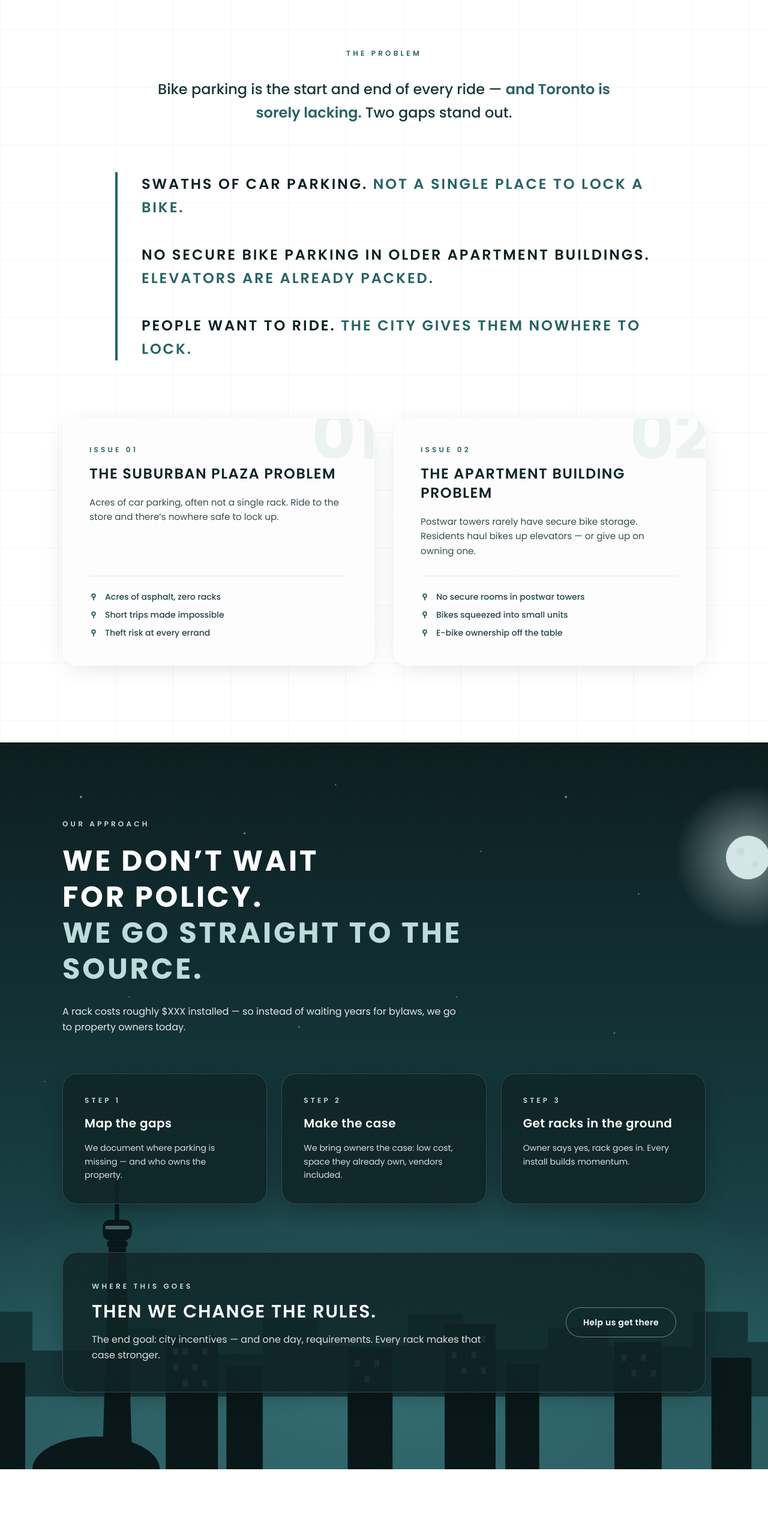
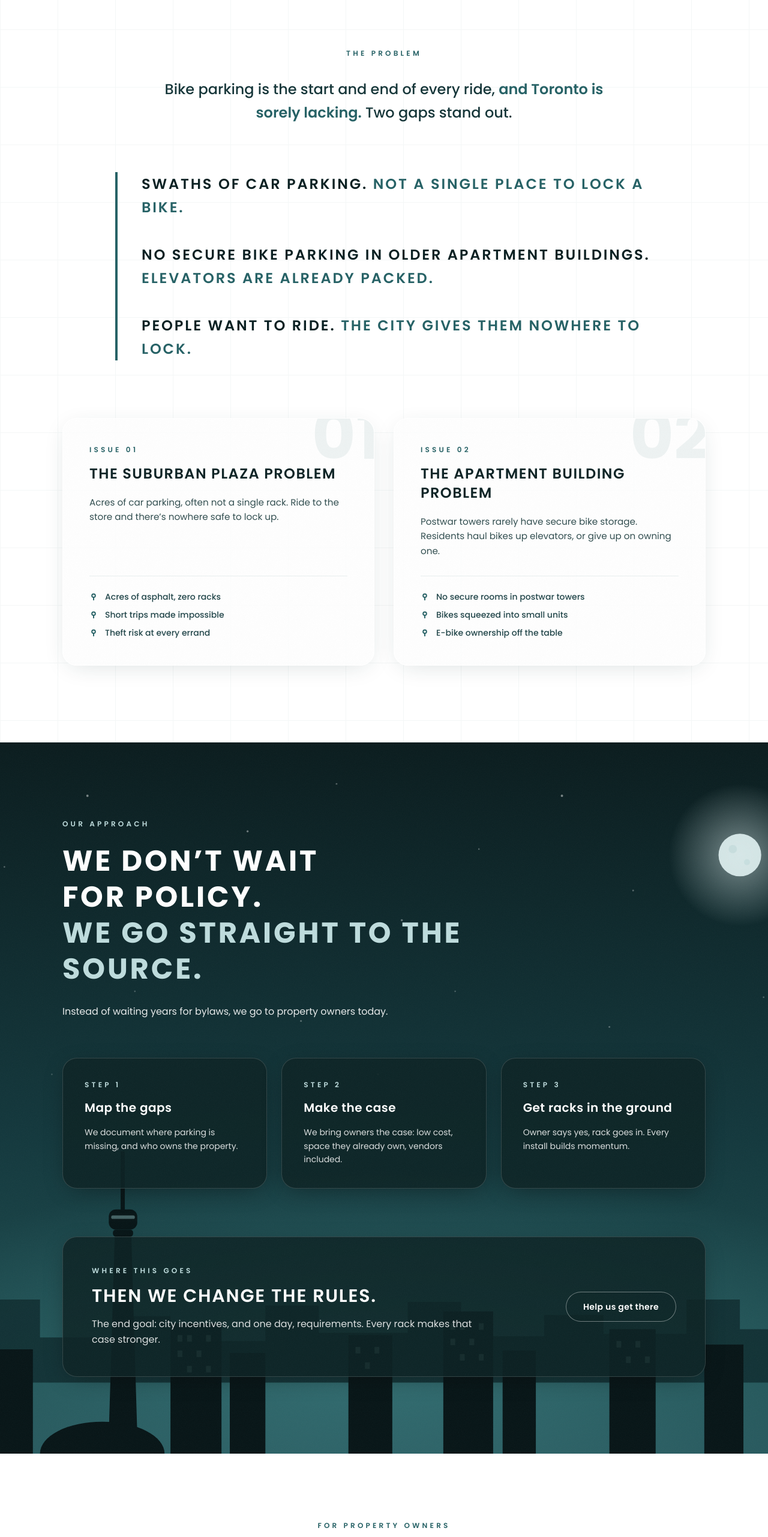
Before and after one commit to bpatoronto/bpat-website, a React (Vite) app: page / in a window 1280 px wide. Shown: the part 900-3463 px from the top of the page at 60% size. Built offline with nearby package versions, Linux system fonts and the light colour scheme.

Commit message:
Style: text changes

```diff
--- a/index.html
+++ b/index.html
@@ -6,10 +6,10 @@
     <link rel="icon" type="image/svg+xml" href="/favicon.svg" />
     <link rel="apple-touch-icon" href="/favicon_2.jpeg" />
 
-    <title>Bike Parking Alliance of Toronto — Secure bike parking for every ride</title>
+    <title>Bike Parking Alliance of Toronto, Secure bike parking for every ride</title>
     <meta
       name="description"
-      content="The Bike Parking Alliance of Toronto is fighting for secure, abundant bike parking across the city. Every ride ends at a rack — let's make sure there is one."
+      content="The Bike Parking Alliance of Toronto is fighting for secure, abundant bike parking across the city. Every ride ends at a rack, let's make sure there is one."
     />
     <link rel="canonical" href="https://bpat.ca/" />
     <meta name="robots" content="index, follow" />
@@ -20,7 +20,7 @@
     <!-- Open Graph -->
     <meta property="og:type" content="website" />
     <meta property="og:site_name" content="Bike Parking Alliance of Toronto" />
-    <meta property="og:title" content="Bike Parking Alliance of Toronto — Secure bike parking for every ride" />
+    <meta property="og:title" content="Bike Parking Alliance of Toronto, Secure bike parking for every ride" />
     <meta
       property="og:description"
       content="Toronto doesn't have nearly enough places to park a bike. We're fixing that, one rack at a time."
--- a/src/components/Approach.tsx
+++ b/src/components/Approach.tsx
@@ -5,7 +5,7 @@ const steps = [
   {
     step: 'Step 1',
     title: 'Map the gaps',
-    body: 'We document where parking is missing — and who owns the property.',
+    body: 'We document where parking is missing, and who owns the property.',
   },
   {
     step: 'Step 2',
@@ -40,7 +40,7 @@ export default function Approach() {
             <span className="text-pine-200">We go straight to the source.</span>
           </h2>
           <p className="mt-6 max-w-2xl text-base leading-relaxed text-white/90 md:mt-7">
-            A rack costs roughly $XXX installed — so instead of waiting years for bylaws, we go
+            {/*A rack costs roughly $XXX installed*/} Instead of waiting years for bylaws, we go
             to property owners today.
           </p>
         </Reveal>
@@ -66,7 +66,7 @@ export default function Approach() {
                 Then we change the rules.
               </h3>
               <p className="mt-4 text-sm leading-relaxed text-white/85 md:text-base">
-                The end goal: city incentives — and one day, requirements. Every rack makes
+                The end goal: city incentives, and one day, requirements. Every rack makes
                 that case stronger.
               </p>
             </div>
--- a/src/components/Logo.tsx
+++ b/src/components/Logo.tsx
@@ -6,7 +6,7 @@ type LogoProps = {
   compact?: boolean
 }
 
-/** Ring-and-post mark that doubles as a "P" for parking — the BPAT logo. */
+/** Ring-and-post mark that doubles as a "P" for parking, the BPAT logo. */
 export function LogoMark({ className = 'h-9 w-9' }: { className?: string }) {
   return (
     <svg
@@ -33,7 +33,7 @@ export function LogoMark({ className = 'h-9 w-9' }: { className?: string }) {
 
 export default function Logo({ className = '', compact = false }: LogoProps) {
   return (
-    <Link to="/" className={`group flex items-center gap-3 ${className}`} aria-label="Bike Parking Alliance of Toronto — home">
+    <Link to="/" className={`group flex items-center gap-3 ${className}`} aria-label="Bike Parking Alliance of Toronto, home">
       <LogoMark className="h-9 w-9 shrink-0 transition-transform duration-300 group-hover:-rotate-6" />
       {!compact && (
         <span className="flex flex-col leading-none">
--- a/src/components/MapTeaser.tsx
+++ b/src/components/MapTeaser.tsx
@@ -38,7 +38,7 @@ export default function MapTeaser() {
                   See where Toronto has nowhere to park.
                 </h2>
                 <p className="mt-4 max-w-xl text-base leading-relaxed text-pine-900/85">
-                  Every gap, every win — mapped. Spot one we missed? Drop a pin.
+                  Every gap, every win, mapped. Spot one we missed? Drop a pin.
                 </p>
               </div>
               <Link to="/map" className="btn-solid shrink-0 self-start px-9! py-4! md:self-auto">
@@ -49,7 +49,7 @@ export default function MapTeaser() {
               </Link>
             </div>
 
-            {/* Live preview of the gap map — full-width so it carries the section */}
+            {/* Live preview of the gap map, full-width so it carries the section */}
             <div className="relative mt-7 h-104 overflow-hidden rounded-2xl border border-pine-600/15 shadow-[0_12px_40px_-16px_rgba(23,55,58,0.35)] md:mt-9 md:h-136">
                 {showMap ? (
                   <MapContainer
@@ -89,7 +89,7 @@ export default function MapTeaser() {
                 ) : (
                   <div className="h-full w-full bg-pine-100" />
                 )}
-                {/* Corner link into the full map — doesn't block panning */}
+                {/* Corner link into the full map, doesn't block panning */}
                 <Link
                   to="/map"
                   aria-label="Explore the full gap map"
--- a/src/components/Nav.tsx
+++ b/src/components/Nav.tsx
@@ -14,7 +14,7 @@ export default function Nav() {
   const [showCta, setShowCta] = useState(false)
   const [open, setOpen] = useState(false)
   const { pathname } = useLocation()
-  // On the map page there's no hero to float over — keep the glass on
+  // On the map page there's no hero to float over, keep the glass on
   const solid = scrolled || pathname !== '/'
   // Over the photo hero the bar is transparent, so type flips to white
   const onDark = !solid
@@ -56,7 +56,7 @@ export default function Nav() {
         </ul>
 
         <div className="flex items-center gap-2">
-          {/* Primary CTA — appears top right well past the hero, animating in.
+          {/* Primary CTA, appears top right well past the hero, animating in.
               Hidden on mobile: the pill is too tight, and the menu has its own CTA. */}
           <Link
             to="/#join"
--- a/src/components/Owners.tsx
+++ b/src/components/Owners.tsx
@@ -17,7 +17,7 @@ const guides = [
     points: [
       'Convert a garage corner or dead space by the elevators',
       'Retains tenants, makes e-bike ownership possible',
-      'Retrofits for postwar towers — no new construction',
+      'Retrofits for postwar towers, no new construction',
     ],
     cta: { label: 'Get the building guide', href: 'mailto:bpat.toronto@gmail.com?subject=Bike%20parking%20for%20my%20building' },
   },
--- a/src/components/Problem.tsx
+++ b/src/components/Problem.tsx
@@ -22,7 +22,7 @@ const issues = [
   {
     number: '02',
     title: 'The Apartment Building Problem',
-    body: 'Postwar towers rarely have secure bike storage. Residents haul bikes up elevators — or give up on owning one.',
+    body: 'Postwar towers rarely have secure bike storage. Residents haul bikes up elevators, or give up on owning one.',
     points: ['No secure rooms in postwar towers', 'Bikes squeezed into small units', 'E-bike ownership off the table'],
   },
 ]
@@ -45,7 +45,7 @@ export default function Problem() {
         <Reveal>
           <p className="eyebrow text-center text-pine-600">The problem</p>
           <p className="mx-auto mt-7 max-w-3xl text-center text-lg font-medium leading-relaxed text-pine-900 md:mt-8 md:text-2xl">
-            Bike parking is the start and end of every ride —{' '}
+            Bike parking is the start and end of every ride,{' '}
             <span className="font-semibold text-pine-600">and Toronto is sorely lacking.</span>{' '}
             Two gaps stand out.
           </p>
--- a/src/data/spots.ts
+++ b/src/data/spots.ts
@@ -13,16 +13,16 @@ export type Spot = {
 
 // Demonstration data while the mapping team builds the real database
 export const spots: Spot[] = [
-  { name: 'Wexford Heights Plaza', note: 'Large strip mall on Lawrence Ave E — ample car parking, no bike racks found.', category: 'plaza', position: [43.745, -79.295] },
+  { name: 'Wexford Heights Plaza', note: 'Large strip mall on Lawrence Ave E, ample car parking, no bike racks found.', category: 'plaza', position: [43.745, -79.295] },
   { name: 'Golden Mile Plaza', note: 'Big-box plaza on Eglinton Ave E with acres of asphalt and nowhere to lock up.', category: 'plaza', position: [43.726, -79.285] },
-  { name: 'Bridlewood Mall', note: 'Community mall at Warden & Finch — no rings or racks at main entrances.', category: 'plaza', position: [43.797, -79.317] },
-  { name: 'Parkway Mall', note: 'Victoria Park & Ellesmere plaza — busy local destination, zero bike parking.', category: 'plaza', position: [43.766, -79.305] },
+  { name: 'Bridlewood Mall', note: 'Community mall at Warden & Finch, no rings or racks at main entrances.', category: 'plaza', position: [43.797, -79.317] },
+  { name: 'Parkway Mall', note: 'Victoria Park & Ellesmere plaza, busy local destination, zero bike parking.', category: 'plaza', position: [43.766, -79.305] },
   { name: 'Albion Centre', note: 'Etobicoke shopping centre with significant unused space near entrances.', category: 'plaza', position: [43.741, -79.584] },
-  { name: 'Cliffside Plaza', note: 'Kingston Rd strip — local shops reachable by bike, nowhere to park one.', category: 'plaza', position: [43.715, -79.245] },
-  { name: 'Jane & Wilson Plaza', note: 'Corner plaza serving a dense residential area — no racks on site.', category: 'plaza', position: [43.727, -79.51] },
-  { name: 'Thorncliffe Park towers', note: 'Postwar apartment community — no secure resident bike storage.', category: 'apartment', position: [43.704, -79.345] },
+  { name: 'Cliffside Plaza', note: 'Kingston Rd strip, local shops reachable by bike, nowhere to park one.', category: 'plaza', position: [43.715, -79.245] },
+  { name: 'Jane & Wilson Plaza', note: 'Corner plaza serving a dense residential area, no racks on site.', category: 'plaza', position: [43.727, -79.51] },
+  { name: 'Thorncliffe Park towers', note: 'Postwar apartment community, no secure resident bike storage.', category: 'apartment', position: [43.704, -79.345] },
   { name: 'Flemingdon Park towers', note: '1960s towers where residents carry bikes up elevators or go without.', category: 'apartment', position: [43.718, -79.331] },
-  { name: 'St. James Town', note: 'One of Canada’s densest neighbourhoods — minimal secure bike parking.', category: 'apartment', position: [43.669, -79.375] },
+  { name: 'St. James Town', note: 'One of Canada’s densest neighbourhoods, minimal secure bike parking.', category: 'apartment', position: [43.669, -79.375] },
   { name: 'Danforth–Woodbine racks', note: 'Example of what success looks like: visible, plentiful main-street parking.', category: 'win', position: [43.685, -79.312] },
   { name: 'Roncesvalles ring-and-posts', note: 'Ring-and-posts at regular intervals serving every storefront.', category: 'win', position: [43.646, -79.448] },
 ]
--- a/src/index.css
+++ b/src/index.css
@@ -48,7 +48,7 @@ body {
     @apply rounded-3xl border border-white/80 bg-white/80 shadow-[0_8px_40px_-12px_rgba(23,55,58,0.18)];
   }
 
-  /* Card on deep/dusk backgrounds — near-opaque so the scene doesn't bleed through */
+  /* Card on deep/dusk backgrounds, near-opaque so the scene doesn't bleed through */
   .glass-dark {
     @apply rounded-3xl border border-white/15 bg-pine-950/85 shadow-[0_8px_40px_-12px_rgba(0,0,0,0.45)];
   }
--- a/src/pages/MapPage.tsx
+++ b/src/pages/MapPage.tsx
@@ -186,7 +186,7 @@ export default function MapPage() {
           Nowhere to park
         </h1>
         <p className="mt-3 text-xs font-light leading-relaxed text-pine-900/70 md:text-sm">
-          Places worth biking to, with no safe place to lock a bike — and the wins that show
+          Places worth biking to, with no safe place to lock a bike, and the wins that show
           what&rsquo;s possible. Our mapping team is documenting gaps across the city.
         </p>
 
@@ -214,10 +214,10 @@ export default function MapPage() {
             <span className="h-3 w-3 rounded-full border-2 border-pine-900 bg-pine-200" /> Apartments without secure storage
           </li>
           <li className="flex items-center gap-2.5 text-xs font-medium text-pine-900/80">
-            <span className="h-3 w-3 rounded-full bg-pine-600" /> Win — parking installed
+            <span className="h-3 w-3 rounded-full bg-pine-600" /> Win, parking installed
           </li>
           <li className="flex items-center gap-2.5 text-xs font-medium text-pine-900/80">
-            <span className="h-3 w-3 rounded-full border-2 border-dashed border-pine-500 bg-pine-100" /> Your pin — infrastructure wanted
+            <span className="h-3 w-3 rounded-full border-2 border-dashed border-pine-500 bg-pine-100" /> Your pin, infrastructure wanted
           </li>
         </ul>
 
@@ -235,7 +235,7 @@ export default function MapPage() {
           }}
           className={`${adding ? 'btn-glass bg-white/90' : 'btn-solid'} whitespace-nowrap px-7! shadow-2xl`}
         >
-          {adding ? 'Click the map to place your pin — or tap to cancel' : 'Want better cycling here? Drop a pin'}
+          {adding ? 'Click the map to place your pin, or tap to cancel' : 'Want better cycling here? Drop a pin'}
         </button>
         <Link
           to="/#join"
```
Also changed, not shown: src/assets/spot-plaza.svg, src/assets/spot-win.svg.
